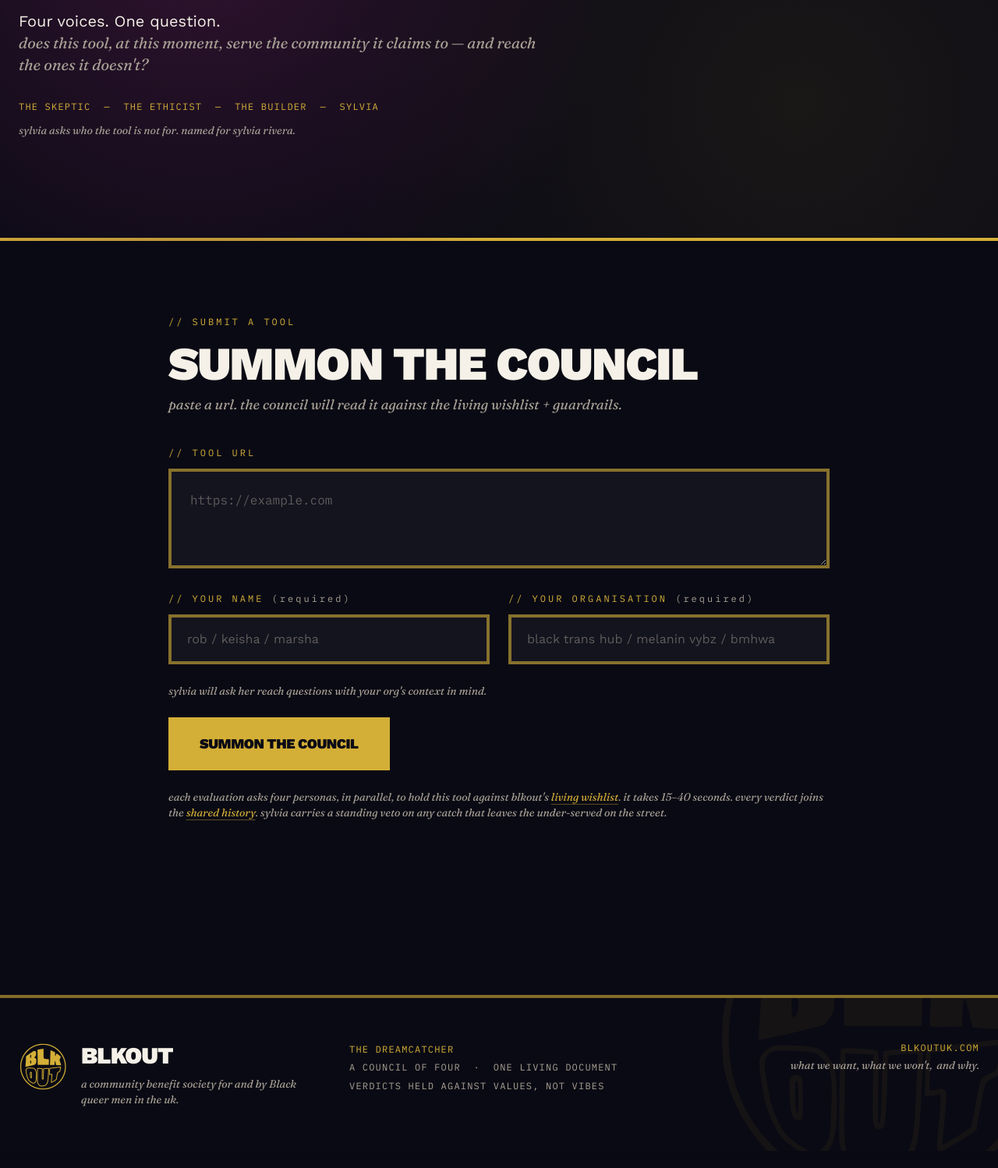
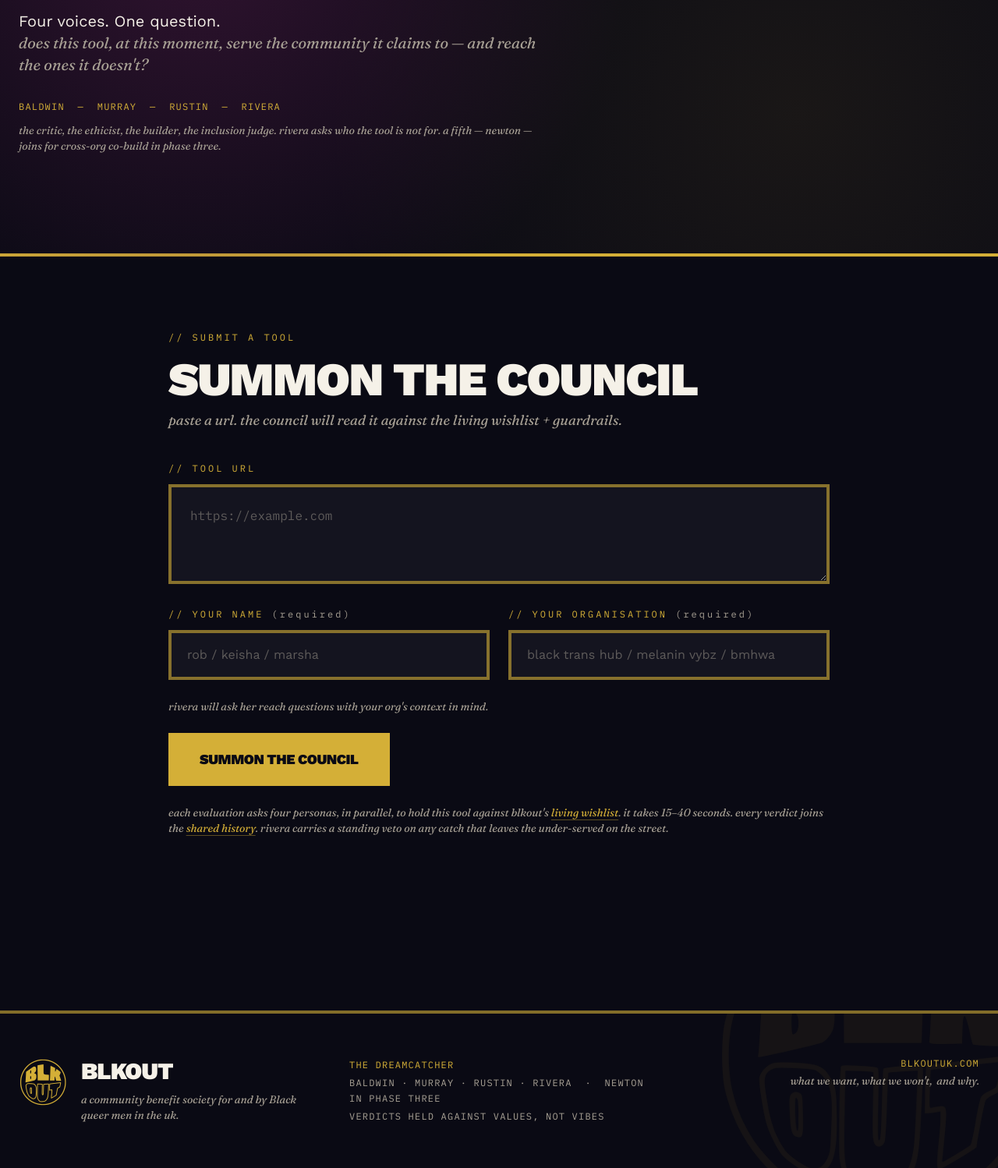
Before and after one commit to BLKOUTUK/dreamcatcher, a FastAPI app: page / in a window 1280 px wide. Shown: the part 360-1858 px from the top of the page at 78% size. Before the commit the page ends 1836 px from the top, so only its background shows below. Run offline with FastAPI, Linux system fonts and the light colour scheme; some libraries are stand-ins or nearby versions.

Commit message:
feat(council): rename judges to surnames + scaffold Newton (Phase 3)
- SKEPTIC  -> BALDWIN  (critic)    James Baldwin
- ETHICIST -> MURRAY   (ethicist)  Pauli Murray
- BUILDER  -> RUSTIN   (builder)   Bayard Rustin
- SYLVIA   -> RIVERA   (inclusion) Sylvia Rivera
- NEW: NEWTON (collaborator)        Huey P. Newton — Phase 3 scaffold,
       columns nullable, function stub, not wired to per-URL evaluation

Touches: council.py prompts + functions + verdict logic; main.py imports +
Pydantic response model + endpoint flow; verdicts.py dataclass + Supabase
column refs; templates/index.html, verdicts.html, verdict_detail.html,
_base.html (tailwind colours).

Schema migration: migrations/002_rename_judges_to_surnames.sql — renames
8 columns + adds 2 newton columns. Must apply before new code reads/writes
verdicts. Coolify auto-deploy runs the new code; migration is paste-into-
Supabase-SQL-editor.

Co-Authored-By: Claude Opus 4.7 (1M context) <noreply@anthropic.com>

```diff
--- a/main.py
+++ b/main.py
@@ -28,12 +28,12 @@ load_dotenv()
 
 from council import (
     COUNCIL_MODEL,
-    builder,
+    baldwin,
     derive_verdict,
-    ethicist,
     extract_recommendation,
-    skeptic,
-    sylvia,
+    murray,
+    rivera,
+    rustin,
 )
 from verdicts import (
     get_verdict,
@@ -216,14 +216,14 @@ class EvaluateResponse(BaseModel):
     url: str
     submitted_by: str
     submitter_org: str
-    skeptic: str
-    ethicist: str
-    builder: str
-    sylvia: str
-    skeptic_recommendation: str
-    ethicist_recommendation: str
-    builder_recommendation: str
-    sylvia_recommendation: str
+    baldwin: str
+    murray: str
+    rustin: str
+    rivera: str
+    baldwin_recommendation: str
+    murray_recommendation: str
+    rustin_recommendation: str
+    rivera_recommendation: str
     verdict: str
 
 
@@ -264,15 +264,15 @@ async def evaluate(request: EvaluateRequest):
 
     try:
         (
-            skeptic_response,
-            ethicist_response,
-            builder_response,
-            sylvia_response,
+            baldwin_response,
+            murray_response,
+            rustin_response,
+            rivera_response,
         ) = await asyncio.gather(
-            asyncio.to_thread(skeptic, url_str, content),
-            asyncio.to_thread(ethicist, url_str, content),
-            asyncio.to_thread(builder, url_str, content),
-            asyncio.to_thread(sylvia, url_str, content, submitter_org),
+            asyncio.to_thread(baldwin, url_str, content),
+            asyncio.to_thread(murray, url_str, content),
+            asyncio.to_thread(rustin, url_str, content),
+            asyncio.to_thread(rivera, url_str, content, submitter_org),
         )
     except Exception as exc:
         raise HTTPException(
@@ -280,13 +280,13 @@ async def evaluate(request: EvaluateRequest):
             detail=f"Council member failed to respond: {exc}",
         ) from exc
 
-    skeptic_rec = extract_recommendation(skeptic_response)
-    ethicist_rec = extract_recommendation(ethicist_response)
-    builder_rec = extract_recommendation(builder_response)
-    sylvia_rec = extract_recommendation(sylvia_response)
+    baldwin_rec = extract_recommendation(baldwin_response)
+    murray_rec = extract_recommendation(murray_response)
+    rustin_rec = extract_recommendation(rustin_response)
+    rivera_rec = extract_recommendation(rivera_response)
     verdict = derive_verdict(
-        [skeptic_rec, ethicist_rec, builder_rec],
-        sylvia_recommendation=sylvia_rec,
+        [baldwin_rec, murray_rec, rustin_rec],
+        rivera_recommendation=rivera_rec,
     )
 
     try:
@@ -294,14 +294,14 @@ async def evaluate(request: EvaluateRequest):
             url=url_str,
             submitted_by=submitted_by,
             submitter_org=submitter_org,
-            skeptic_response=skeptic_response,
-            ethicist_response=ethicist_response,
-            builder_response=builder_response,
-            sylvia_response=sylvia_response,
-            skeptic_recommendation=skeptic_rec,
-            ethicist_recommendation=ethicist_rec,
-            builder_recommendation=builder_rec,
-            sylvia_recommendation=sylvia_rec,
+            baldwin_response=baldwin_response,
+            murray_response=murray_response,
+            rustin_response=rustin_response,
+            rivera_response=rivera_response,
+            baldwin_recommendation=baldwin_rec,
+            murray_recommendation=murray_rec,
+            rustin_recommendation=rustin_rec,
+            rivera_recommendation=rivera_rec,
             verdict=verdict,
             wishlist_snapshot=content,
             wishlist_updated_at=wishlist.updated_at,
@@ -316,14 +316,14 @@ async def evaluate(request: EvaluateRequest):
             url=url_str,
             submitted_by=submitted_by,
             submitter_org=submitter_org,
-            skeptic=skeptic_response,
-            ethicist=ethicist_response,
-            builder=builder_response,
-            sylvia=sylvia_response,
-            skeptic_recommendation=skeptic_rec,
-            ethicist_recommendation=ethicist_rec,
-            builder_recommendation=builder_rec,
-            sylvia_recommendation=sylvia_rec,
+            baldwin=baldwin_response,
+            murray=murray_response,
+            rustin=rustin_response,
+            rivera=rivera_response,
+            baldwin_recommendation=baldwin_rec,
+            murray_recommendation=murray_rec,
+            rustin_recommendation=rustin_rec,
+            rivera_recommendation=rivera_rec,
             verdict=verdict,
         )
 
@@ -332,14 +332,14 @@ async def evaluate(request: EvaluateRequest):
         url=url_str,
         submitted_by=submitted_by,
         submitter_org=submitter_org,
-        skeptic=skeptic_response,
-        ethicist=ethicist_response,
-        builder=builder_response,
-        sylvia=sylvia_response,
-        skeptic_recommendation=skeptic_rec,
-        ethicist_recommendation=ethicist_rec,
-        builder_recommendation=builder_rec,
-        sylvia_recommendation=sylvia_rec,
+        baldwin=baldwin_response,
+        murray=murray_response,
+        rustin=rustin_response,
+        rivera=rivera_response,
+        baldwin_recommendation=baldwin_rec,
+        murray_recommendation=murray_rec,
+        rustin_recommendation=rustin_rec,
+        rivera_recommendation=rivera_rec,
         verdict=verdict,
     )
 
--- a/templates/_base.html
+++ b/templates/_base.html
@@ -23,10 +23,11 @@
               'gold-light':  '#ffd700',
               cream:         '#f5f1e8',
               'cream-muted': '#a8a195',
-              skeptic:       '#c94f4f',
-              ethicist:      '#b88dff',
-              builder:       '#4fc9a6',
-              sylvia:        '#e85d9e',
+              baldwin:       '#c94f4f',
+              murray:        '#b88dff',
+              rustin:        '#4fc9a6',
+              rivera:        '#e85d9e',
+              newton:        '#ffb84d',
             },
             fontFamily: {
               display: ['"Work Sans"', 'sans-serif'],
@@ -114,7 +115,7 @@
       </div>
       <div class="font-mono text-xs uppercase tracking-widest text-cream-muted leading-relaxed">
         <p class="text-gold">The Dreamcatcher</p>
-        <p class="mt-1">a council of four &nbsp;·&nbsp; one living document</p>
+        <p class="mt-1">baldwin · murray · rustin · rivera &nbsp;·&nbsp; newton in phase three</p>
         <p class="mt-1">verdicts held against values, not vibes</p>
       </div>
       <div class="md:text-right">
--- a/templates/index.html
+++ b/templates/index.html
@@ -16,10 +16,10 @@
         <span class="serif-soft">does this tool, at this moment, serve the community it claims to — and reach the ones it doesn't?</span>
       </p>
       <p class="font-mono text-xs uppercase tracking-widest text-gold mt-8">
-        the skeptic &nbsp;—&nbsp; the ethicist &nbsp;—&nbsp; the builder &nbsp;—&nbsp; sylvia
+        baldwin &nbsp;—&nbsp; murray &nbsp;—&nbsp; rustin &nbsp;—&nbsp; rivera
       </p>
       <p class="serif-soft text-sm mt-3">
-        sylvia asks who the tool is <em>not</em> for. named for sylvia rivera.
+        the critic, the ethicist, the builder, the inclusion judge. rivera asks who the tool is <em>not</em> for. a fifth — newton — joins for cross-org co-build in phase three.
       </p>
     </div>
   </div>
@@ -76,7 +76,7 @@
       </div>
     </div>
     <p class="serif-soft text-sm text-cream-muted -mt-2">
-      sylvia will ask her reach questions with your org's context in mind.
+      rivera will ask her reach questions with your org's context in mind.
     </p>
 
     <button
@@ -96,7 +96,7 @@
     <a href="/wishlist" class="text-gold underline decoration-gold/40 underline-offset-4 hover:decoration-gold">living wishlist</a>.
     it takes 15–40 seconds. every verdict joins the
     <a href="/verdicts" class="text-gold underline decoration-gold/40 underline-offset-4 hover:decoration-gold">shared history</a>.
-    sylvia carries a standing veto on any <em>catch</em> that leaves the under-served on the street.
+    rivera carries a standing veto on any <em>catch</em> that leaves the under-served on the street.
   </p>
 </section>
 
@@ -108,7 +108,7 @@
     <span class="w-3 h-3 bg-gold animate-bounce" style="animation-delay:200ms"></span>
     <span class="w-3 h-3 bg-gold animate-bounce" style="animation-delay:400ms"></span>
   </div>
-  <p class="serif-soft mt-6">the skeptic sharpens their questions. the ethicist opens the guardrails. the builder checks the stack. sylvia asks who's on the street.</p>
+  <p class="serif-soft mt-6">baldwin sharpens the question. murray opens the guardrails. rustin checks the stack. rivera asks who's on the street.</p>
 </section>
 
 <!-- RESULTS ------------------------------------------------- -->
@@ -125,10 +125,10 @@
       </div>
       <div class="flex flex-col items-end gap-3">
         <div class="flex gap-3 flex-wrap">
-          <span id="recSkeptic"  class="tag"></span>
-          <span id="recEthicist" class="tag"></span>
-          <span id="recBuilder"  class="tag"></span>
-          <span id="recSylvia"   class="tag"></span>
+          <span id="recBaldwin" class="tag"></span>
+          <span id="recMurray"  class="tag"></span>
+          <span id="recRustin"  class="tag"></span>
+          <span id="recRivera"  class="tag"></span>
         </div>
         <a id="verdictPermalink"
            href="#"
@@ -143,33 +143,42 @@
   <!-- Persona columns -->
   <div class="max-w-7xl mx-auto px-6 pt-16 grid gap-8 md:grid-cols-2 lg:grid-cols-4">
     <article class="relative">
-      <div class="absolute left-0 top-0 h-1 w-16 bg-skeptic"></div>
-      <p class="font-mono text-xs uppercase tracking-[0.25em] text-skeptic mt-4">// persona 01</p>
-      <h3 class="display-xl text-3xl text-cream mt-2">The Skeptic</h3>
-      <p class="serif-soft text-sm mb-6">technical risk, lock-in, sequencing.</p>
-      <div id="skepticText" class="text-cream-muted font-body whitespace-pre-wrap leading-relaxed text-sm"></div>
+      <div class="absolute left-0 top-0 h-1 w-16 bg-baldwin"></div>
+      <p class="font-mono text-xs uppercase tracking-[0.25em] text-baldwin mt-4">// 01 · critic</p>
+      <h3 class="display-xl text-3xl text-cream mt-2">Baldwin</h3>
+      <p class="serif-soft text-sm mb-6">technical risk, lock-in, sequencing — the master's tools.</p>
+      <div id="baldwinText" class="text-cream-muted font-body whitespace-pre-wrap leading-relaxed text-sm"></div>
     </article>
     <article class="relative">
-      <div class="absolute left-0 top-0 h-1 w-16 bg-ethicist"></div>
-      <p class="font-mono text-xs uppercase tracking-[0.25em] text-ethicist mt-4">// persona 02</p>
-      <h3 class="display-xl text-3xl text-cream mt-2">The Ethicist</h3>
+      <div class="absolute left-0 top-0 h-1 w-16 bg-murray"></div>
+      <p class="font-mono text-xs uppercase tracking-[0.25em] text-murray mt-4">// 02 · ethicist</p>
+      <h3 class="display-xl text-3xl text-cream mt-2">Murray</h3>
       <p class="serif-soft text-sm mb-6">values, sovereignty, community benefit.</p>
-      <div id="ethicistText" class="text-cream-muted font-body whitespace-pre-wrap leading-relaxed text-sm"></div>
+      <div id="murrayText" class="text-cream-muted font-body whitespace-pre-wrap leading-relaxed text-sm"></div>
     </article>
     <article class="relative">
-      <div class="absolute left-0 top-0 h-1 w-16 bg-builder"></div>
-      <p class="font-mono text-xs uppercase tracking-[0.25em] text-builder mt-4">// persona 03</p>
-      <h3 class="display-xl text-3xl text-cream mt-2">The Builder</h3>
-      <p class="serif-soft text-sm mb-6">vibe-codeability, stack fit, lift.</p>
-      <div id="builderText" class="text-cream-muted font-body whitespace-pre-wrap leading-relaxed text-sm"></div>
+      <div class="absolute left-0 top-0 h-1 w-16 bg-rustin"></div>
+      <p class="font-mono text-xs uppercase tracking-[0.25em] text-rustin mt-4">// 03 · builder</p>
+      <h3 class="display-xl text-3xl text-cream mt-2">Rustin</h3>
+      <p class="serif-soft text-sm mb-6">vibe-codeability, stack fit, lift — what'll actually ship.</p>
+      <div id="rustinText" class="text-cream-muted font-body whitespace-pre-wrap leading-relaxed text-sm"></div>
     </article>
     <article class="relative">
-      <div class="absolute left-0 top-0 h-1 w-16 bg-sylvia"></div>
-      <p class="font-mono text-xs uppercase tracking-[0.25em] text-sylvia mt-4">// persona 04</p>
-      <h3 class="display-xl text-3xl text-cream mt-2">Sylvia</h3>
+      <div class="absolute left-0 top-0 h-1 w-16 bg-rivera"></div>
+      <p class="font-mono text-xs uppercase tracking-[0.25em] text-rivera mt-4">// 04 · inclusion</p>
+      <h3 class="display-xl text-3xl text-cream mt-2">Rivera</h3>
       <p class="serif-soft text-sm mb-6">reach, the under-served, who's on the street.</p>
-      <div id="sylviaText" class="text-cream-muted font-body whitespace-pre-wrap leading-relaxed text-sm"></div>
+      <div id="riveraText" class="text-cream-muted font-body whitespace-pre-wrap leading-relaxed text-sm"></div>
     </article>
+  </div>
+
+  <!-- Newton placeholder card -->
+  <div class="max-w-7xl mx-auto px-6 pt-12">
+    <div class="border-2 border-dashed border-newton/40 p-6 bg-abyss/40">
+      <p class="font-mono text-[11px] uppercase tracking-[0.3em] text-newton">// 05 · collaborator · phase three</p>
+      <h3 class="display-xl text-2xl text-cream mt-2">Newton — coming when the demand signal is there.</h3>
+      <p class="serif-soft text-sm text-cream-muted mt-2">named for huey p. newton. reads across the corpus of partner submissions and surfaces co-build opportunities — when three or more orgs ask the same question, newton names a shared answer.</p>
+    </div>
   </div>
 </section>
 
@@ -199,7 +208,7 @@
     el.textContent = `${label}: ${rec}`;
     el.classList.remove('bg-gold','text-obsidian','border-gold');
     if (rec === 'GO')   el.classList.add('bg-gold','text-obsidian','border-gold');
-    if (rec === 'PASS') el.classList.add('text-skeptic','border-skeptic/60');
+    if (rec === 'PASS') el.classList.add('text-baldwin','border-baldwin/60');
     if (rec === 'HOLD') el.classList.add('text-gold','border-gold/60');
   }
 
@@ -210,7 +219,7 @@
     const org = orgField.value.trim();
     if (!url) return;
     if (!name || !org) {
-      alert('Your name and your organisation are both required. Sylvia wants to know who is asking.');
+      alert('Your name and your organisation are both required. Rivera wants to know who is asking.');
       return;
     }
 
@@ -233,21 +242,21 @@
 
       document.getElementById('verdictText').textContent = data.verdict;
       const subtext = {
-        GO:   'three or more voices say yes, and sylvia is not blocking. proceed.',
-        HOLD: 'the voices disagree — or sylvia is asking you to widen reach before adopting. gather more information.',
+        GO:   'three or more voices say yes, and rivera is not blocking. proceed.',
+        HOLD: 'the voices disagree — or rivera is asking you to widen reach before adopting. gather more information.',
         PASS: 'three or more voices say no. move on without guilt.',
       }[data.verdict] || '';
       document.getElementById('verdictSubtext').textContent = subtext;
 
-      setRec(document.getElementById('recSkeptic'),  data.skeptic_recommendation);
-      setRec(document.getElementById('recEthicist'), data.ethicist_recommendation);
-      setRec(document.getElementById('recBuilder'),  data.builder_recommendation);
-      setRec(document.getElementById('recSylvia'),   data.sylvia_recommendation);
+      setRec(document.getElementById('recBaldwin'), data.baldwin_recommendation);
+      setRec(document.getElementById('recMurray'),  data.murray_recommendation);
+      setRec(document.getElementById('recRustin'),  data.rustin_recommendation);
+      setRec(document.getElementById('recRivera'),  data.rivera_recommendation);
 
-      document.getElementById('skepticText').textContent  = data.skeptic;
-      document.getElementById('ethicistText').textContent = data.ethicist;
-      document.getElementById('builderText').textContent  = data.builder;
-      document.getElementById('sylviaText').textContent   = data.sylvia;
+      document.getElementById('baldwinText').textContent = data.baldwin;
+      document.getElementById('murrayText').textContent  = data.murray;
+      document.getElementById('rustinText').textContent  = data.rustin;
+      document.getElementById('riveraText').textContent  = data.rivera;
 
       // Link to the permanent verdict record if it was saved.
       const permalink = document.getElementById('verdictPermalink');
```
Also changed, not shown: council.py (+123 -51 lines), templates/verdict_detail.html (+50 -37 lines), templates/verdicts.html (+15 -15 lines), verdicts.py (+52 -41 lines), migrations/002_rename_judges_to_surnames.sql (added).
